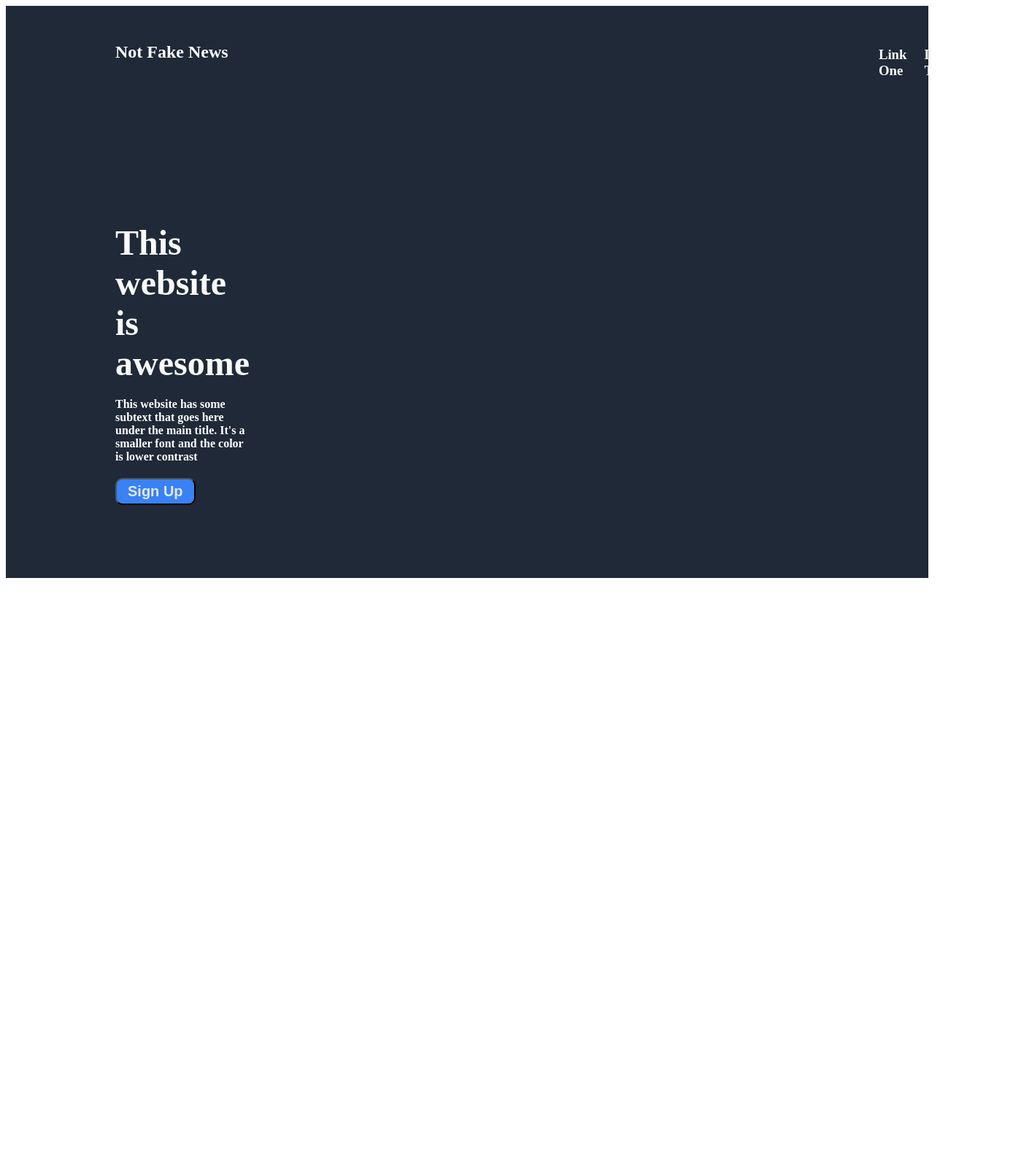
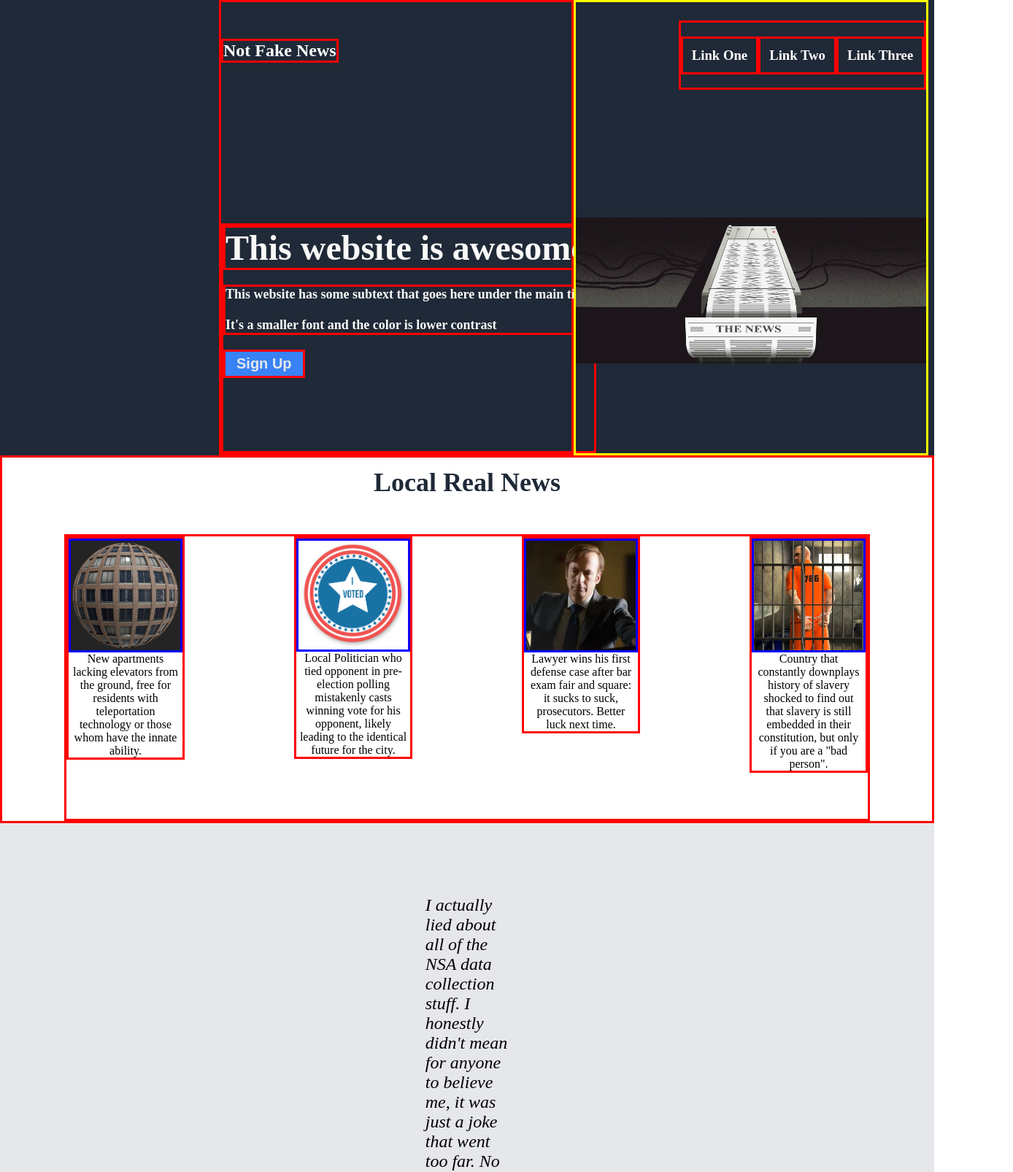
Before and after one commit to ElijahSemrau/Landing_Page, a plain HTML site: page index.html in a window 1280 px wide. Shown: the top 1606 px of the page at 73% size, 1388 px wide, since content can reach past the window. Before the commit the page ends 800 px from the top, so only its background shows below. Drawn offline with Linux system fonts and the light colour scheme.

Commit message:
2 Sections Roughly Done
Created 2 sections. Need to format better.

```diff
--- a/index.html
+++ b/index.html
@@ -1,6 +1,7 @@
 <!DOCTYPE html>
 <html lang="en">
 <head>
+
     <link rel="stylesheet" href="styles.css">
     <meta charset="UTF-8">
     <meta name="viewport" content="width=device-width, initial-scale=1.0">
@@ -12,30 +13,76 @@
 
 <body>
 
+    <!--Main section 1-->
    <div class="top">
         <div class="mainheader">
             <h2>Not Fake News</h2>
                 <div class="topmidleft">
                     <div class="HeroMain">This website is awesome</div>
-                    <div class=HeroSec">This website has some subtext that goes here under the main title. It's a smaller font and the color is lower contrast</div>
+                    <div class="HeroSec">This website has some subtext that goes here under the main title. <br></br> It's a smaller font and the color is lower contrast</div>
                     <button class="signup">Sign Up</button>
-                </div>
 
                 </div>
-
+        </div>
+        <div class="secondheader">
             <div class="otherheaders">
                 <h3>Link One</h3>
                 <h3>Link Two</h3>
                 <h3>Link Three</h3>
             </div>
+            <img class="newspaper" src="./images/chicago-booth-fake-news.jpg" alt="Fake Newspaper">
+        </div>
+   </div>
 
+   <!--News Icons and News Text-->
+   <div class="secondtop">
+        <div class="infoheader">Local Real News</div>
 
+            <div class="newsiconlist">
+                <div class="newsiconsI">
+                    <img class="spherebuilding" src="./images/sphere_building.jpg" alt="Picture of a Sphere Building">
+                    <p class="spheretext">New apartments lacking elevators from the ground, free for residents with teleportation technology or those whom have the innate ability.</p>
+                </div>
 
+                <div class="newsiconsII">
+                    <img class="ivoted" src="./images/ivoted.png" alt="State of Washington I-Voted sticker">
+                    <p class="ivotedtext">Local Politician who tied opponent in pre-election polling mistakenly casts winning vote for his opponent, likely leading to the identical future for the city.</p>
+                </div>
 
+                <div class="newsiconsIII">
+                    <img class="saulgoodman" src="./images/saulgoodman.jpg" alt="Saul Goodman from Better Call Saul">
+                    <p class="saultext">Lawyer wins his first defense case after bar exam fair and square: it sucks to suck, prosecutors. Better luck next time.</p>
+                </div>
+
+                <div class="newsiconsIV">
+                    <img class="prisoner" src="./images/prison.jpg" alt="Picture of Prisoner from Video Game">
+                    <p class="prisonertext">Country that constantly downplays history of slavery shocked to find out that slavery is still embedded in their constitution, but only if you are a "bad person".</p>
+                </div>
+            </div>
+   </div>
+
+   <!--Deals with the quote text and quote attribution-->
+   <div class="bottommid">
+        <div class="textstuff">
+            <p class="snowdenquote">I actually lied about all of the NSA data collection stuff. I honestly didn't mean for anyone to believe me, it was just a joke that went too far.
+                No one is collecting your pictures, texts, location data or various other forms of data. What would they even want to do with that stuff? We really
+                 don't want to read boring texts you send to your mother, nor do we want to see your progress pics from your fitness blogs.
+            </p>
+            <p class="snowdenattribution">-Edward Snowden, Embarrassed Memer</p>
+        </div>
    </div>
 
 
-
+   <!--Call to action/Subscription Button-->
+   <div class="bottom">
+        <div class="bottombackground">
+            <div class="bottomtext">
+                <p class="cta">Join our Newsletter! Don't be fooled!</p>
+                <p class="ctasubtext">Sign up by pressing the button to the right and never fall for fake news again!</p>
+            </div>
+            <button class="signuptwo">Join Now!</button>
+        </div>
+   </div>
 
 
 
--- a/styles.css
+++ b/styles.css
@@ -1,40 +1,62 @@
+
+body {
+    margin: 0;
+    padding: 0;
+}
+
 h2{
     display: flex;
     font-weight: bolder;
     margin-right: auto;
     margin-top: 50px;
+    border: solid red;
+    flex-basis: content;
 }
 
 
 .top{
     display: flex;
     flex-direction: row;
+    text-wrap: nowrap;
+    width: auto;
     background: #1f2937;
     color: white;
+    text-overflow: unset;
+
 }
 
 .mainheader{
     display: flex;
-    margin-left: 150px;
+    margin-left: 300px;
     justify-content: center;
     align-items: center;
     font-weight: 600;
     flex-direction: column;
+    width: 480px;
+    border: solid red;
+    flex-basis: content;
 }
 
 .otherheaders{
     display:flex;
     align-items: flex-start;
-    justify-content: center;
+    justify-content: left;
     margin-left: auto;
-    margin-right: 300px;
     margin-top: 25px;
+    border: solid red;
+    flex-basis: content;
+
 }
 
 
 h3{
     display: flex;
+    align-items: center;
+    justify-content: flex-end;
     padding: 12px;
+    border: solid red;
+    flex-basis: content;
+
 }
 
 .topmidleft{
@@ -47,6 +69,9 @@ h3{
     margin-inline-end: 850px;
     gap: 20px;
     padding-bottom: 100px;
+    margin-left: auto;
+    border: solid red;
+    flex-basis: content;
 }
 
 .HeroMain {
@@ -55,15 +80,17 @@ h3{
     font-weight: bolder;
     color: #F9FAF8;
     align-items: flex-start;
+    border: solid red;
+    flex-basis: content;
 }
 
 .HeroSec{
     display: flex;
     font-size: 18px;
     color: #F9FAF8;
-    align-items: flex-start;
-    justify-content: space-around;
-    text-align: left;
+    border: solid red;
+    flex-basis: content;
+
 }
 
 .signup{
@@ -79,5 +106,151 @@ h3{
     color: #E5E7EB;
     flex-basis: auto;
     width: max-content;
-    border-radius: 10px;
+    border: solid red;
+    flex-basis: content;
 }
+
+.newspaper{
+    display: flex;
+    height:200px;
+}
+
+.secondheader{
+    display: flex;
+    flex-direction: column;
+    border: solid yellow;
+    flex-basis: content;
+    margin-left: auto;
+    margin-right: 350px;
+    gap: 175px;
+}
+
+.secondtop{
+    display: flex;
+    justify-content: center;
+    align-items: center;
+    flex-direction: column;
+    gap: 50px;
+    border: solid red;
+    flex-basis: content;
+    padding-top: 1%;
+}
+
+.infoheader{
+    display: flex;
+    font-size: 36px;
+    font-weight: bolder;
+    color: #1F2937
+}
+
+
+.spherebuilding,
+.ivoted,
+.saulgoodman,
+.prisoner{
+    height: auto;
+    width: 150px;
+    display: flex;
+    border: solid blue;
+    flex-basis: content;
+}
+
+
+.newsiconlist{
+    display: flex;
+    justify-content: center;
+    align-items: stretch;
+    border: solid red;
+    flex-basis: 100%;
+    gap: 150px;
+    padding-bottom: 5%;
+}
+
+.spheretext,
+.ivotedtext,
+.saultext,
+.prisonertext {
+    max-width: 150px;
+    margin: 0 auto;
+}
+
+.newsiconsI,
+.newsiconsII,
+.newsiconsIII,
+.newsiconsIV{
+    display: flex;
+    flex-direction: column;
+    align-items: center;
+    text-align: center;
+    border: solid red;
+    flex-basis: 100%;
+    height: 100%;
+}
+
+.bottommid{
+    display: flex;
+    align-items: flex-start;
+    justify-content: center;
+    background-color: #E5E7EB;
+    flex-basis: 100%;
+}
+
+.textstuff{
+    display: flex;
+    flex-direction: column;
+    margin: auto;
+    padding-top: 75px;
+    padding-bottom: 75px;
+    margin-right: 600px;
+    margin-left: 600px;
+    flex-basis: 100%;
+
+}
+
+.snowdenquote{
+    display: flex;
+    font-size: 24px;
+    font-weight: light;
+    font-style: italic;
+}
+
+.snowdenattribution{
+    text-align: right;
+    font-size: 20px;
+    font-weight: bold;
+}
+
+.bottom{
+    display: flex;
+    margin-top: 4%;
+}
+
+.bottombackground{
+    display: flex;
+    background-color: #3882F6;
+    border-radius: 25px;
+    padding-top: 0.25%;
+    padding-bottom: 0.25%;
+    padding-left: 5%;
+    padding-right: 5%;
+    justify-content: center;
+    align-items: center;
+    margin-left: auto;
+    margin-right: auto;
+}
+
+.signuptwo{
+    color: white;
+    background-color: #3882F6;
+    border-radius: 25px;
+    padding: 12px;
+    border-color: white;
+    width: 100px;
+    height: 50px;
+    justify-content: right;
+    align-items: right;
+}
+
+.bottomtext{
+    padding-right: 20%;
+}
```
Also changed, not shown: images/chicago-booth-fake-news.jpg (added), images/ivoted.png (added), images/prison.jpg (added), images/saulgoodman.jpg (added), images/sphere_building.jpg (added), 6 other files. Lines whose indentation alone changed are shown as unchanged.
